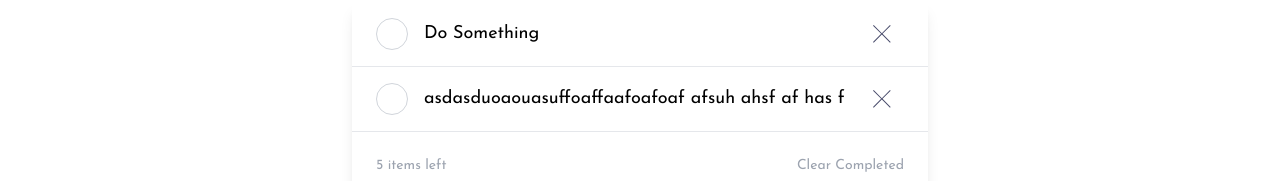
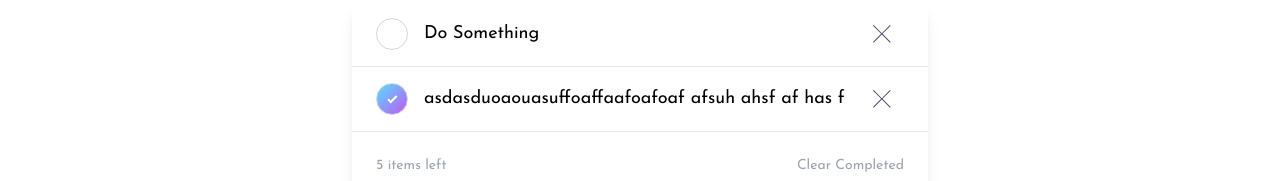
Before and after one commit to nikagoci/todo-advanced, a React (Vite) app: page / in a window 1280 px wide. Shown: the part 242-423 px from the top of the page. Built offline with nearby package versions, Linux system fonts and the light colour scheme.

Commit message:
adding crud operations

```diff
--- a/src/App.tsx
+++ b/src/App.tsx
@@ -28,7 +28,7 @@ const App = () => {
       <div className='w-[90%] mx-auto'>
         <Navbar />
         <CreateTodo setTodos={setTodos} />
-        <TodoList todos={todos} />
+        <TodoList todos={todos} setTodos={setTodos} />
         <BottomNav />
       </div>
     </section>
--- a/src/components/TodoList.tsx
+++ b/src/components/TodoList.tsx
@@ -1,16 +1,18 @@
+import { Dispatch, SetStateAction } from "react"
 import TodoBar from "./ui/TodoBar"
 
 type TodoListProps = {
   todos: Todo[]
+  setTodos: Dispatch<SetStateAction<Todo[]>>
 }
 
-const TodoList = ({ todos }: TodoListProps) => {
+const TodoList = ({ todos, setTodos }: TodoListProps) => {
   return (
 
     <div className='mt-10 rounded-md shadow-lg md:w-[50%] md:mx-auto'>
       {todos.map(todo => (
         <div key={todo.id} className="border-b ">
-          <TodoBar todo={todo} />
+          <TodoBar todo={todo} setTodos={setTodos} />
         </div>
       ))}
       <div className="flex justify-between px-6 py-6 text-sm text-gray-400 bg-white rounded-md ">
--- a/src/components/ui/TodoBar.tsx
+++ b/src/components/ui/TodoBar.tsx
@@ -1,11 +1,13 @@
 import { Dispatch, FormEvent, SetStateAction, useState } from "react";
 
+import { removeTodoHandler, stateChangeHandler } from "../../libs/todo-crud";
 import CrossIcon from "../../assets/icon-cross.svg";
 import CheckIcon from "../../assets/icon-check.svg"
 
 type TodoBarProps = {
   todo?: Todo;
   submitHandler?: (e: FormEvent<HTMLFormElement>, value: string, isChecked: boolean, setInputValue: Dispatch<SetStateAction<string>>, setIsChecked: Dispatch<SetStateAction<boolean>>) => void;
+  setTodos: Dispatch<SetStateAction<Todo[]>>
 };
 
 const classNames = {
@@ -15,7 +17,7 @@ const classNames = {
   "checkbox-checked": "from-[hsl(192,100%,67%)] flex justify-center items-center bg-gradient-to-br to-[hsl(280,87%,65%)]"
 };
 
-const TodoBar = ({ todo, submitHandler }: TodoBarProps) => {
+const TodoBar = ({ todo, submitHandler, setTodos }: TodoBarProps) => {
   const [inputValue, setInputValue] = useState("");
   const [isChecked, setIsChecked] = useState(false)
 
@@ -43,9 +45,16 @@ const TodoBar = ({ todo, submitHandler }: TodoBarProps) => {
 
   return (
     <div className={classNames.container}>
-      <div className={classNames.checkbox} />
+      {todo?.state === 'active' ? (
+        <div className={classNames.checkbox} onClick={() => stateChangeHandler({setTodos, todo})} />
+      ) : (
+        <div className={`${classNames.checkbox} ${classNames["checkbox-checked"]}`} onClick={() => stateChangeHandler({setTodos, todo})} >
+          <img src={CheckIcon} alt='check' />
+        </div>
+      )}
+
       <div className={`${classNames.text} truncate`}>{todo?.title}</div>
-      <img src={CrossIcon} alt="remove" className="cursor-pointer" />
+      <img src={CrossIcon} alt="remove" className="cursor-pointer" onClick={() => removeTodoHandler({setTodos, todo})} />
     </div>
   );
 };
--- /dev/null
+++ b/src/libs/todo-crud.ts
@@ -0,0 +1,28 @@
+import { Dispatch, SetStateAction } from "react";
+
+type TodoProps = {
+  setTodos: Dispatch<SetStateAction<Todo[]>>;
+  todo: Todo | undefined;
+};
+
+export const stateChangeHandler = ({ setTodos, todo }: TodoProps) => {
+  setTodos((prev) => {
+    const updatedTodos: Todo[] = prev.map((t) => {
+      if (t.id === todo?.id) {
+        return {
+          title: t.title,
+          state: t.state === "active" ? "completed" : "active",
+          id: t.id,
+        };
+      }
+
+      return t;
+    });
+
+    return updatedTodos;
+  });
+};
+
+export const removeTodoHandler = ({ setTodos, todo }: TodoProps) => {
+  setTodos((prev) => prev.filter((t) => t.id !== todo?.id));
+};
```
